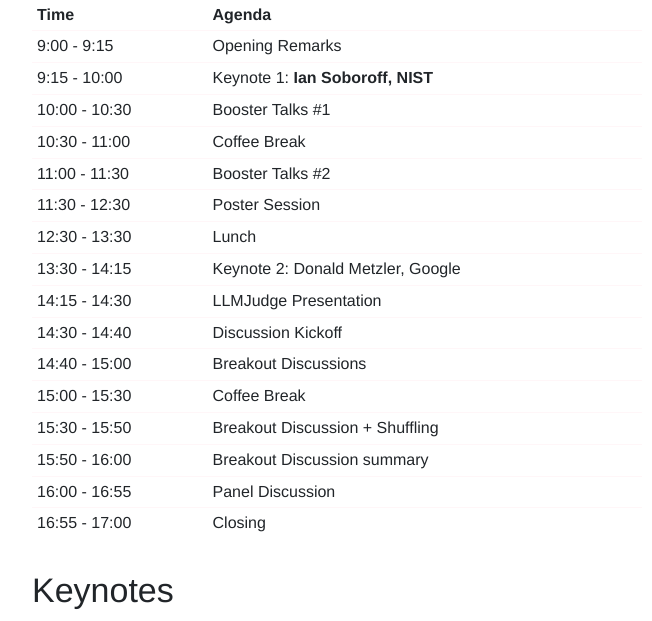
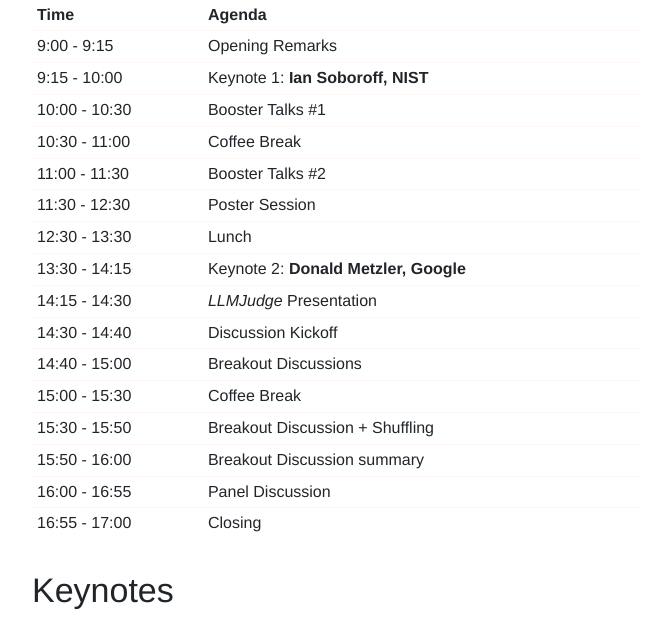
Before and after one commit to LLM4Eval/llm4eval, a Jekyll site: the page built from program.md, in a window 1280 px wide and 900 px high, scrolled down 368 px. Shown: the top 621 px of the window, without its empty margins (143-795 px from the left). Built offline with Jekyll 4.4.1, drawn with Linux system fonts in a browser that asks for light colours.

```diff
--- a/program.md
+++ b/program.md
@@ -18,8 +18,8 @@ The detailed program will be anounced soon.
 | 11:00 - 11:30 | Booster Talks #2                  |
 | 11:30 - 12:30 | Poster Session                    |
 | 12:30 - 13:30 | Lunch                             |
-| 13:30 - 14:15 | Keynote 2: Donald Metzler, Google |
-| 14:15 - 14:30 | LLMJudge Presentation             |
+| 13:30 - 14:15 | Keynote 2: __Donald Metzler, Google__ |
+| 14:15 - 14:30 | *LLMJudge* Presentation             |
 | 14:30 - 14:40 | Discussion Kickoff                |
 | 14:40 - 15:00 | Breakout Discussions              |
 | 15:00 - 15:30 | Coffee Break                      |
```
